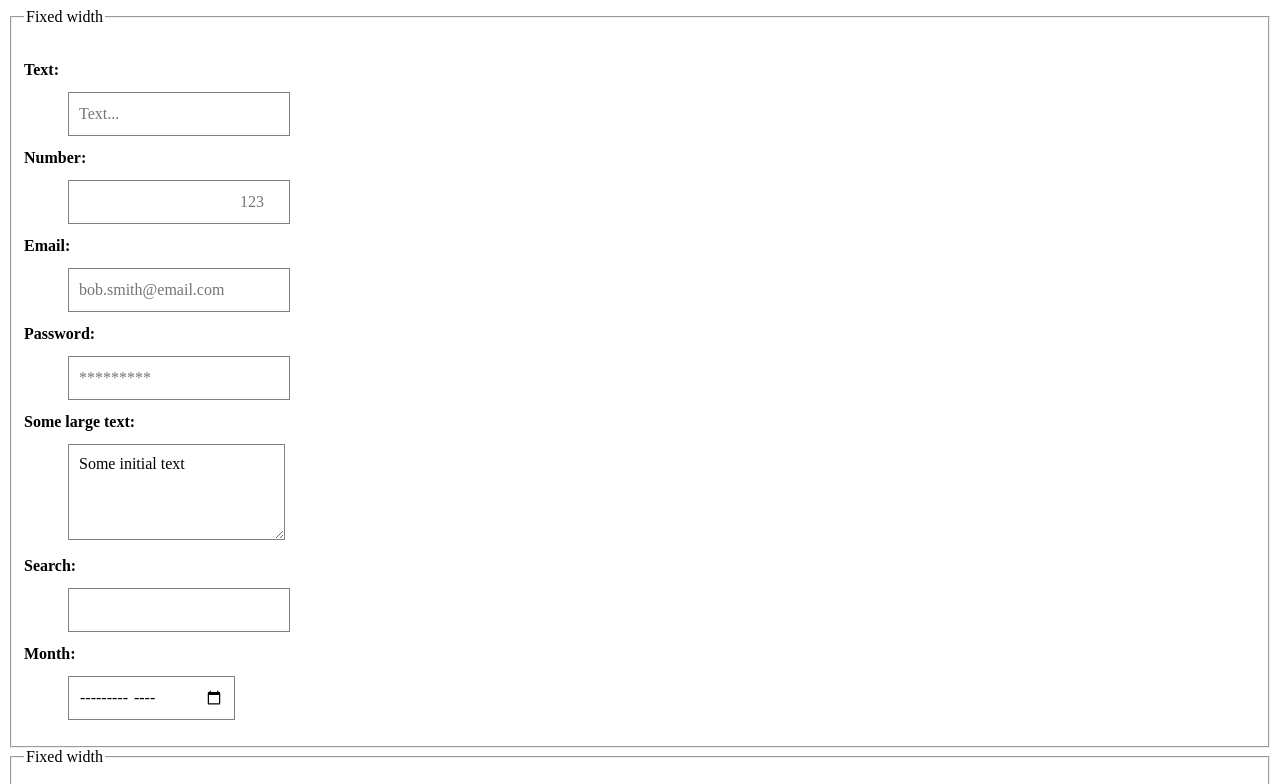
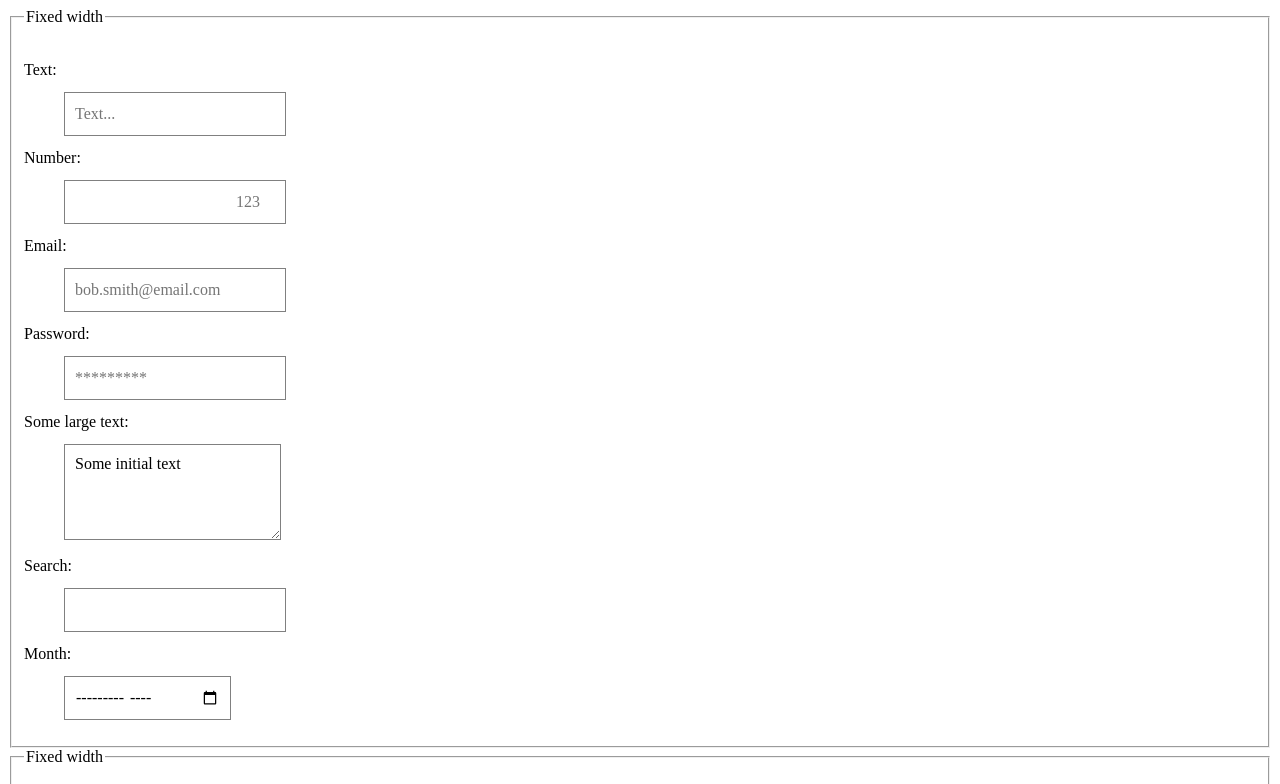
Before and after one commit to jurgengjoncari/web-components, a plain HTML site: page form/index.html in a window 1280 px wide. Shown: the top 784 px of the page. Drawn offline with Linux system fonts and the light colour scheme.

Commit message:
refactor

```diff
--- a/form/style.css
+++ b/form/style.css
@@ -12,6 +12,7 @@ select,
 textarea,
 input[type="file"]::-webkit-file-upload-button {
     font-family: inherit;
+    letter-spacing: inherit;
     font-size: 100%;
 
     box-sizing: border-box;
@@ -27,8 +28,7 @@ label {
 }
 
 textarea {
-    /* display: block; */
-    /* overflow: auto; */
+    overflow: auto;
     min-height: 6em;
 }
 
@@ -104,12 +104,3 @@ input[type="range"] {
     padding: 0;
     margin-block: 20px;
 }
-
-/* My personal input */
-dl dd {
-    margin-inline-start: 44px;
-}
-
-dt {
-    font-weight: 600;
-}
```
